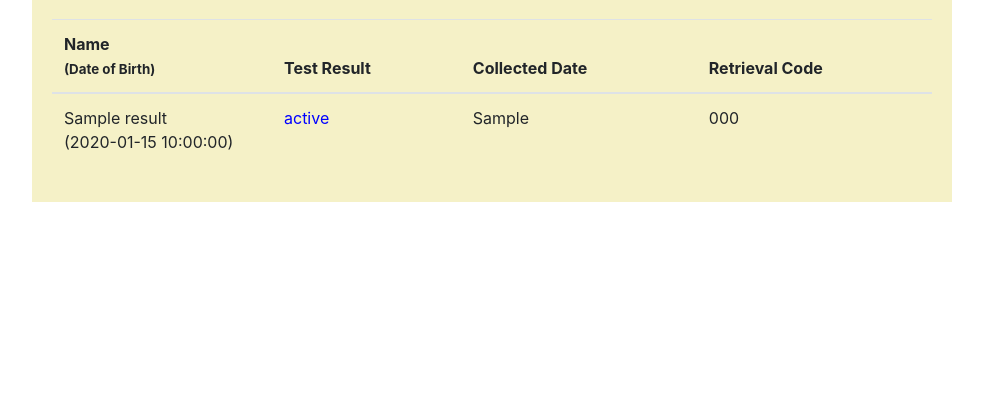
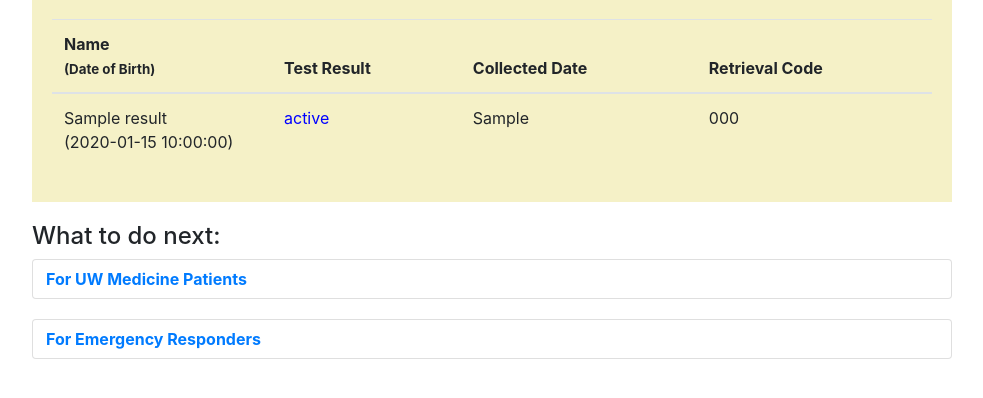
Before and after one commit to kamaal44/securelink, a Flask app: template templates/results.html in a window 1280 px wide. Shown: the part 192-590 px from the top of the page, without its empty margins (148-1131 px from the left). Run offline with Flask 2, Linux system fonts and the light colour scheme; the template is opened without the code that fills it: most values are stand-ins (such as "Sample title", 1, 10 or a date in 2020); some libraries are stand-ins or nearby versions.

Commit message:
Adjust results language for first responders (+ capitilization)

```diff
--- a/templates/results.html
+++ b/templates/results.html
@@ -62,13 +62,13 @@
             <h4 class="alert-heading">What to do next:</h4>
 
             <div id="accordion">
-              {% call collapser('For UW Medicine patients', id="uwmedpatients") %}
+              {% call collapser('For UW Medicine Patients', id="uwmedpatients") %}
                   <p style="font-weight: bold">Please visit <a href='https://www.uwmedicine.org/coronavirus'>https://www.uwmedicine.org/coronavirus</a> for updated information.</p>
 
                   {% include "resources.html" %}
               {% endcall %}
-              {% call collapser('For emergency responders', id="emr") %}
-                  <p style="font-weight: bold">Please visit <a href='https://www.uwmedicine.org/coronavirus'>https://www.uwmedicine.org/coronavirus</a> for updated information.</p>
+              {% call collapser('For Emergency Responders', id="emr") %}
+                  <p style="font-weight: bold">Please contact the health officer at your agency immediately for further guidance on duration of precautions and return to work.</p>
                   {% include "resources.html" %}
               {% endcall %}
             </div>
@@ -79,18 +79,31 @@
             <h4 class="alert-heading">What to do next:</h4>
 
             <div id="accordion">
-              {% call collapser('For UW Medicine patients', id="uwmedpatients") %}
+              {% call collapser('For UW Medicine Patients', id="uwmedpatients") %}
                   <p style="font-weight: bold">Please visit <a href='https://www.uwmedicine.org/coronavirus'>https://www.uwmedicine.org/coronavirus</a> for updated information.</p>
 
                   {% include "resources.html" %}
               {% endcall %}
-              {% call collapser('For emergency responders', id="emr") %}
-                  <p style="font-weight: bold">Please visit <a href='https://www.uwmedicine.org/coronavirus'>https://www.uwmedicine.org/coronavirus</a> for updated information.</p>
+              {% call collapser('For Emergency Responders', id="emr") %}
+                  <p style="font-weight: bold">Please contact the health officer at your agency immediately for further guidance on duration of precautions and return to work.</p>
                   {% include "resources.html" %}
               {% endcall %}
             </div>
         {% elif result.status_code == "NDET" %}
           <!-- not detected -->
+            <h4 class="alert-heading">What to do next:</h4>
+
+            <div id="accordion">
+              {% call collapser('For UW Medicine Patients', id="uwmedpatients") %}
+                  <p style="font-weight: bold">Please visit <a href='https://www.uwmedicine.org/coronavirus'>https://www.uwmedicine.org/coronavirus</a> for updated information.</p>
+
+                  {% include "resources.html" %}
+              {% endcall %}
+              {% call collapser('For Emergency Responders', id="emr") %}
+                  <p style="font-weight: bold">Please contact the health officer at your agency immediately for further guidance on duration of precautions and return to work.</p>
+                  {% include "resources.html" %}
+              {% endcall %}
+            </div>
         {% else %}
           <!-- other statuses -->
           <h4 class="alert-heading">When can I expect results?</h4>
```
